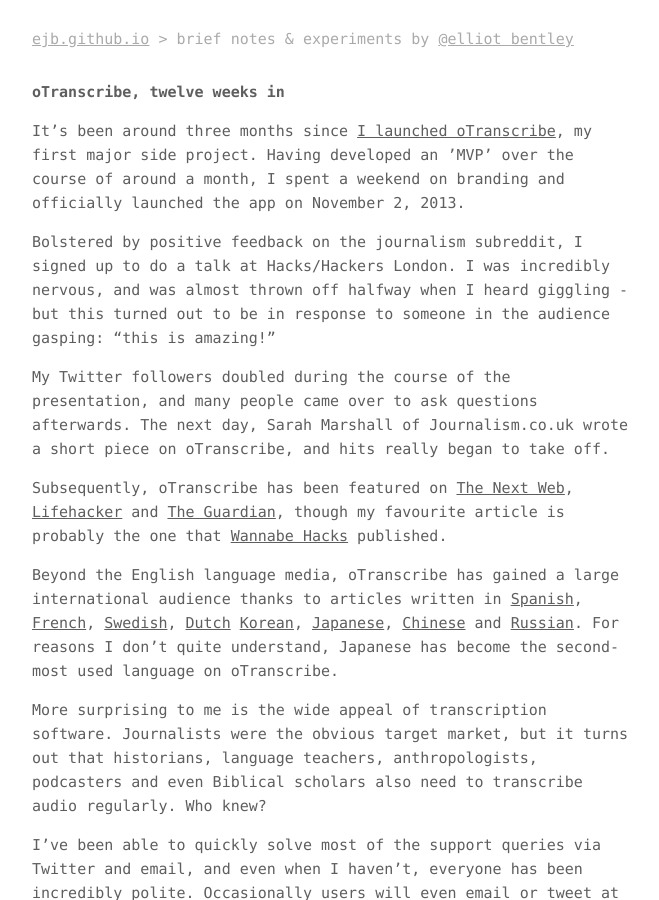
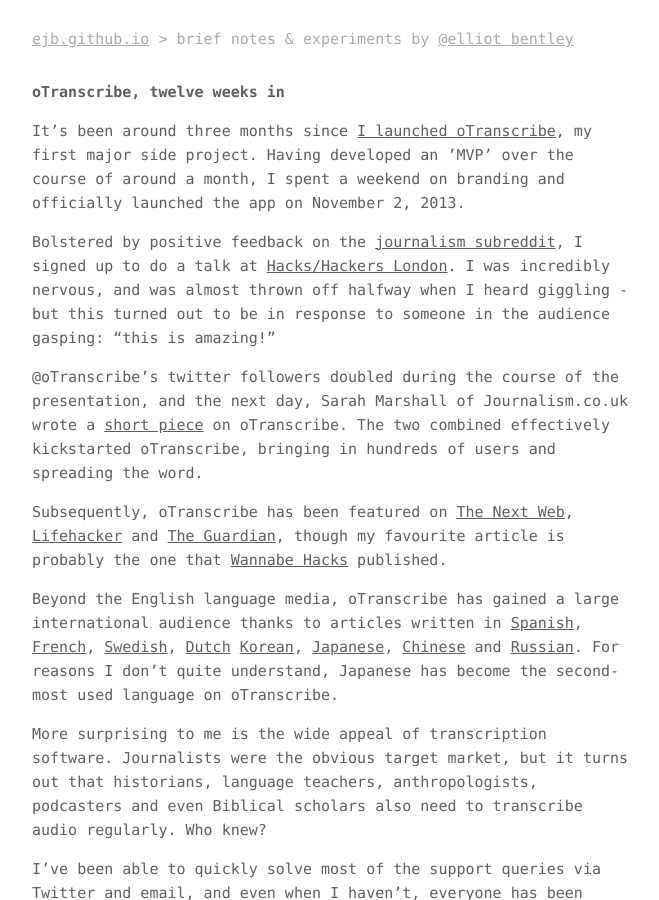
Before and after one commit to ejb/elliotbentley.com, a Jekyll site: the page built from _posts/2014-01-29-otranscribe-twelve-weeks.md, in a window 1280 px wide and 900 px high. Shown: the whole window, without its empty margins (308-967 px from the left). Built offline with Jekyll 4.4.1, drawn with Linux system fonts in a browser that asks for light colours; some of the changed text lies outside the part shown.

Commit message:
Tweaked oTranscribe 12 weeks in post

```diff
--- a/_posts/2014-01-29-otranscribe-twelve-weeks.md
+++ b/_posts/2014-01-29-otranscribe-twelve-weeks.md
@@ -5,9 +5,9 @@
 
 It's been around three months since [I launched oTranscribe](http://ejb.github.io/2013/10/03/otranscribe.html), my first major side project. Having developed an ’MVP’ over the course of around a month, I spent a weekend on branding and officially launched the app on November 2, 2013.
 
-Bolstered by positive feedback on the journalism subreddit, I signed up to do a talk at Hacks/Hackers London. I was incredibly nervous, and was almost thrown off halfway when I heard giggling - but this turned out to be in response to someone in the audience gasping: "this is amazing!"
+Bolstered by positive feedback on the [journalism subreddit](http://www.reddit.com/r/Journalism/comments/1qb5dx/im_developing_a_web_app_to_make_transcribing/), I signed up to do a talk at [Hacks/Hackers London](http://www.meetup.com/HacksHackersLondon/). I was incredibly nervous, and was almost thrown off halfway when I heard giggling - but this turned out to be in response to someone in the audience gasping: "this is amazing!"
 
-My Twitter followers doubled during the course of the presentation, and many people came over to ask questions afterwards. The next day, Sarah Marshall of Journalism.co.uk wrote a short piece on oTranscribe, and hits really began to take off.
+@oTranscribe's twitter followers doubled during the course of the presentation, and the next day, Sarah Marshall of Journalism.co.uk wrote a [short piece](http://www.journalism.co.uk/news/journalist-creates-web-app-for-audio-transcription/s2/a555258/) on oTranscribe. The two combined effectively kickstarted oTranscribe, bringing in hundreds of users and spreading the word.
 
 Subsequently, oTranscribe has been featured on [The Next Web](http://thenextweb.com/apps/2014/01/08/otranscribe-simple-useful-free-web-app-transcription), [Lifehacker](http://lifehacker.com/otranscribe-is-a-free-keyboard-friendly-transcription-1498812713) and [The Guardian](http://www.theguardian.com/media/2014/jan/22/ten-tools-for-digital-and-citizen-journalists-on-the-go), though my favourite article is probably the one that [Wannabe Hacks](http://wannabehacks.co.uk/2013/12/19/otranscribe-a-new-tool-to-help-make-transcribing-audio-easier/) published.
 
@@ -47,4 +47,4 @@
 
 Following the app's international growth, I also hope to have the interface translated. Watch this space.
 
-Even without these additions, I think oTranscribe has already been proven to be incredibly useful to a large number of people, and I've been blown away by the positive feedback I've received. It's been a truly fantastic twelve weeks.
+Even without these additions, I think oTranscribe has already proven to be incredibly useful to a large number of people; I've been blown away by the positive feedback the app has received. And for myself personally, It's been a truly fantastic twelve weeks.
```
